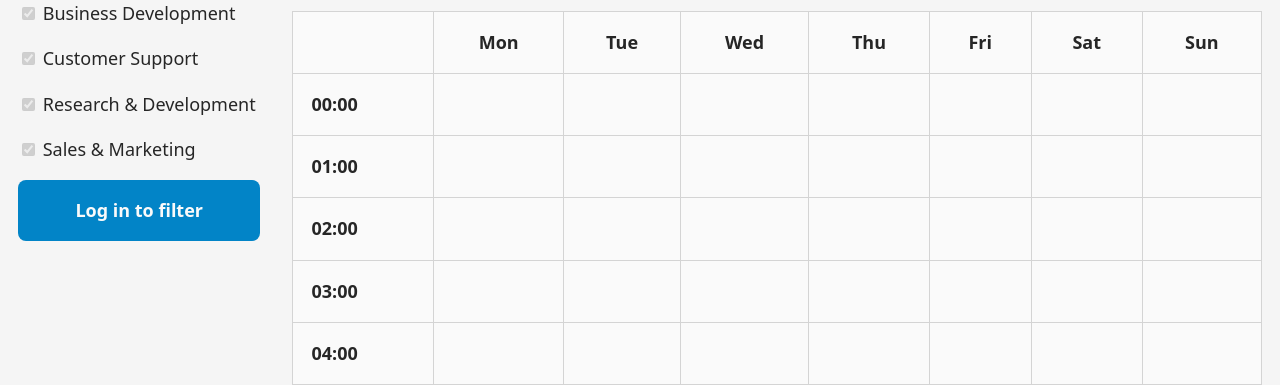
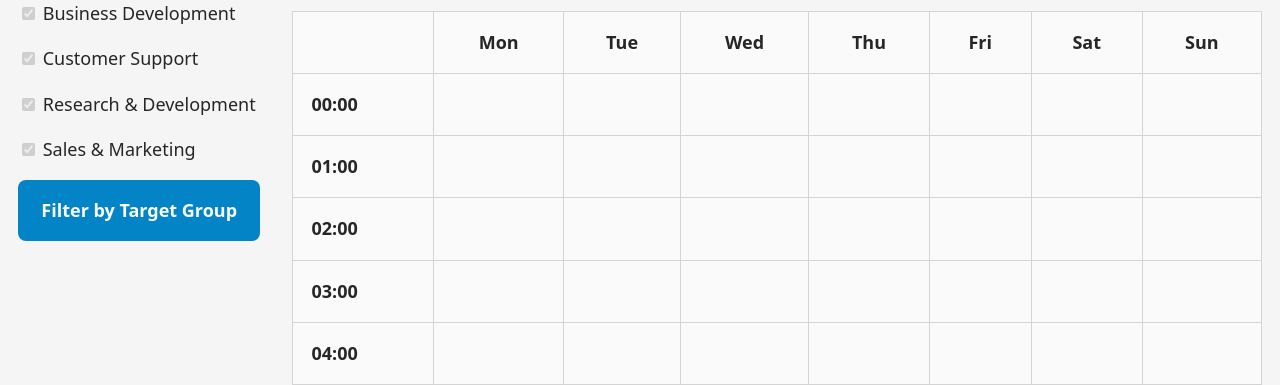
Before and after one commit to webtech-ov65/Webtech-ov65, a PHP site: page / in a window 1280 px wide. Shown: the part 164-549 px from the top of the page. Run offline with PHP 8.4, Linux system fonts and the light colour scheme; data that the repository does not hold is empty.

Commit message:
Filter knop
Je hoeft niet ingelogd te zijn om te filteren

```diff
--- a/public/index.php
+++ b/public/index.php
@@ -27,7 +27,7 @@ $target_groups = ['Business Development', 'Customer Support', 'Research & Develo
             }
             ?>
 
-            <a class="button" href="log-in.php">Log in to filter</a>
+            <a class="button" href="log-in.php">Filter by Target Group</a>
         </form>
     </div>
 
@@ -35,7 +35,7 @@ $target_groups = ['Business Development', 'Customer Support', 'Research & Develo
         <header>
             <h1><?= date('F Y'); ?></h1>
         </header>
-
+        <div class="scroller">
             <table>
                 <thead>
                     <tr>
@@ -74,6 +74,7 @@ $target_groups = ['Business Development', 'Customer Support', 'Research & Develo
                     ?>
                 </tbody>
             </table>
+        </div scroller>
     </div>
 </div>
 
```
Lines whose indentation alone changed are shown as unchanged.
